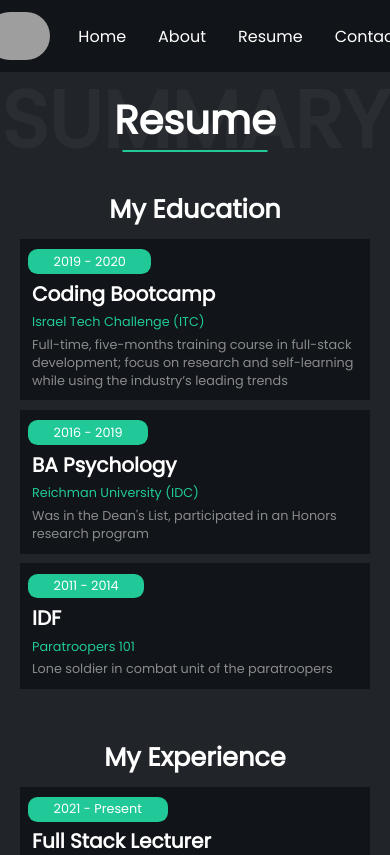
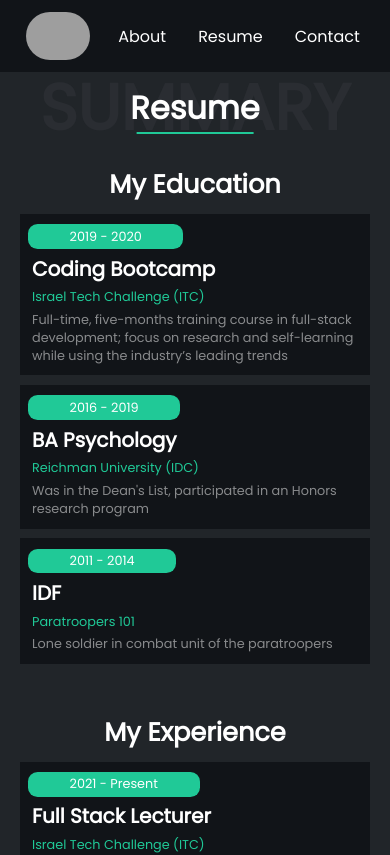
Before and after one commit to yonatansalmon/yonatan-portfolio, a React (Create React App) app: page /resume in a window 390 px wide. Shown: the top 855 px of the page. Built offline with nearby package versions, Linux system fonts and the light colour scheme; grey boxes are pictures that could not be loaded.

Commit message:
Mobile UX

```diff
--- a/src/App.css
+++ b/src/App.css
@@ -76,6 +76,10 @@ body,
   height: 200px;
   border-radius: 100px;
   margin: 1.5rem;
+}
+
+.ProfilePic:hover {
+  cursor: pointer;
 }
 
 .NavContainer {
@@ -625,7 +629,7 @@ iframe {
   .AboutContainer,
   .ResumeContainer {
     position: relative;
-  top: 60px
+    top: 60px;
   }
 
   #root {
@@ -715,7 +719,7 @@ iframe {
     flex-direction: column;
     justify-content: center;
   }
-  .NameEmailContainer  {
+  .NameEmailContainer {
     flex-direction: column;
   }
   .Summary {
@@ -744,14 +748,14 @@ iframe {
   }
 
   .mapsContainer #prev {
-    left: 5%
+    left: 5%;
   }
 
   .mapsContainer #next {
-    right: 5%
+    right: 5%;
   }
   .Badge {
-    padding: .4rem 3.2rem;
+    padding: 0.4rem 5.2rem;
   }
 
   .contactContainer {
@@ -768,7 +772,20 @@ iframe {
     align-items: center;
     margin-top: 0;
   }
-  .FollowMe, .IconContainer {
+  .FollowMe,
+  .IconContainer {
     text-align: center;
   }
+
+  .BackgroundTitle {
+    font-size: 8rem;
   }
+
+  .FrontalTitle {
+    font-size: 4rem;
+  }
+
+  #home {
+    display: none;
+  }
+}
--- a/src/components/SideBar.jsx
+++ b/src/components/SideBar.jsx
@@ -1,10 +1,12 @@
 import React from 'react'
 import Nav from './Nav'
+import { useNavigate } from 'react-router-dom'
 
 const SideBar = ({parallax}) => {
+  const navigate = useNavigate()
   return (
     <div className='SideBar'>
-      <img className='ProfilePic' src='https://res.cloudinary.com/dm4rue7fk/image/upload/v1673872169/yonatan_ozuwpw.jpg' alt='yonatan'></img>
+      <img className='ProfilePic' onClick={() => navigate('/')} src='https://res.cloudinary.com/dm4rue7fk/image/upload/v1673872169/yonatan_ozuwpw.jpg' alt='yonatan'></img>
      <Nav parallax={parallax}/>
     </div>
   )
```
Lines whose indentation alone changed are shown as unchanged.
